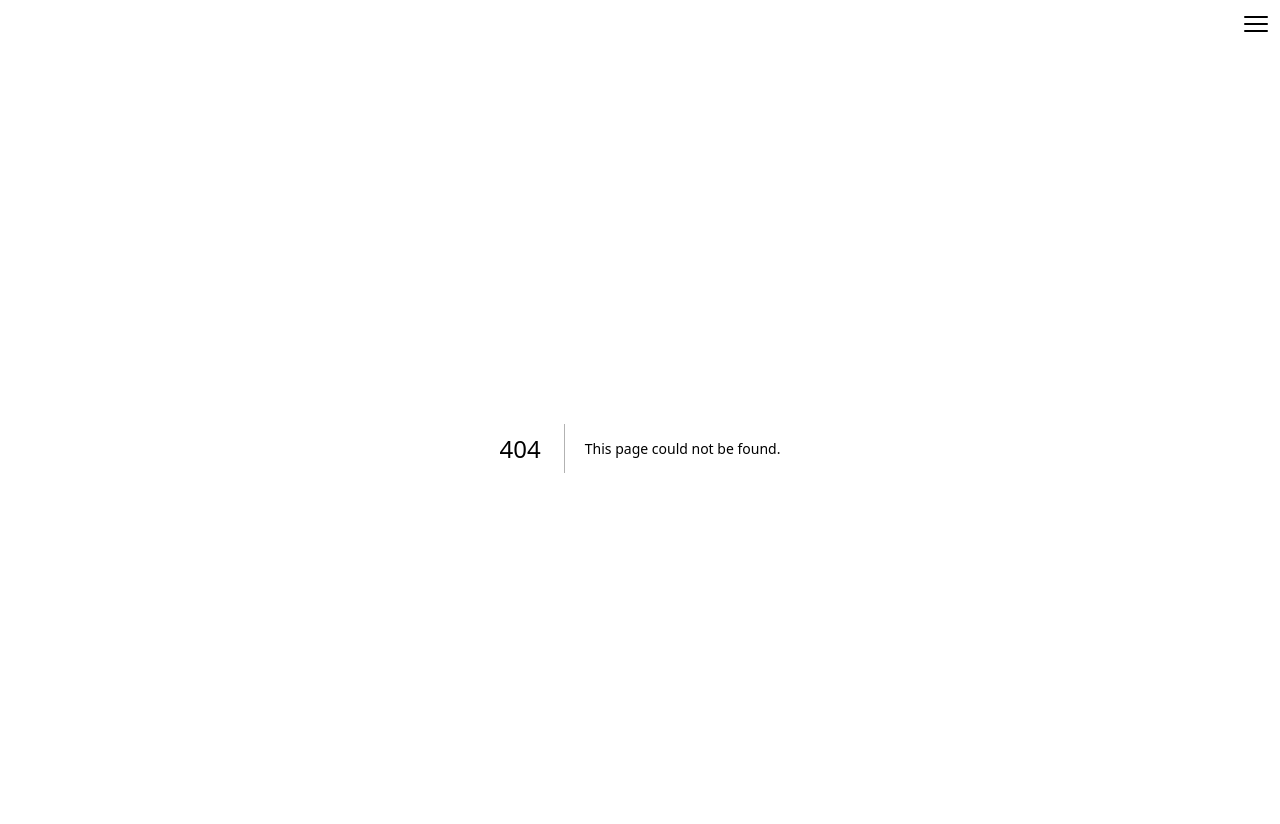
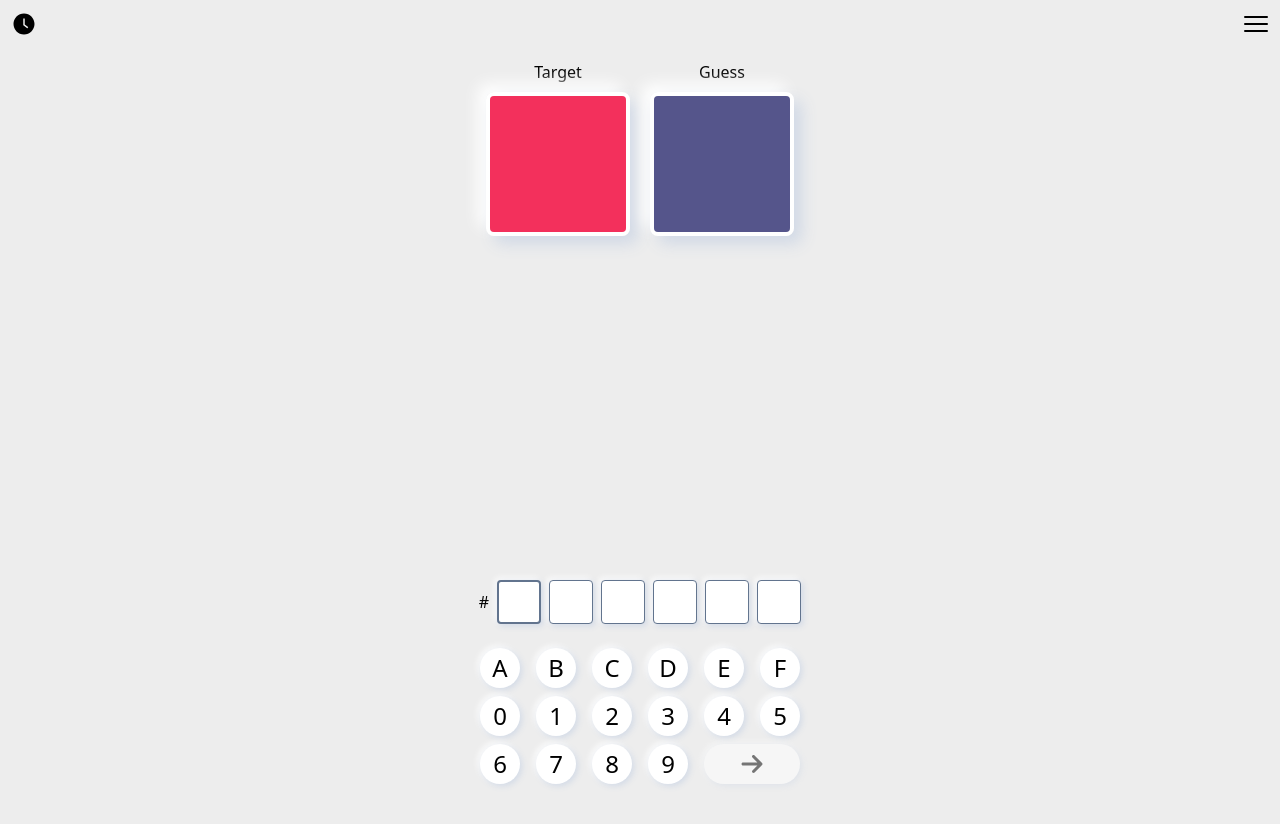
Before and after one commit to 19Nikola96/hexacodle, a Next.js app: page /unlimited in a window 1280 px wide. Before the commit this address had no page. Shown: the top 824 px of the page. After the commit the page ends 800 px from the top, so only its background shows below. Built offline with nearby package versions, Linux system fonts and the light colour scheme.

Commit message:
Add unlimited mode

```diff
--- a/app/_cross_project/ui_components/Header.tsx
+++ b/app/_cross_project/ui_components/Header.tsx
@@ -6,13 +6,27 @@ import {
 } from "@/app/reusable_in_other_projetcs/Modal/Modal";
 import { useModal } from "@/app/reusable_in_other_projetcs/Modal/useModal";
 import Hamburger from "hamburger-react";
+import Link from "next/link";
+import { usePathname } from "next/navigation";
+import { useMemo } from "react";
+import { AiFillClockCircle } from "react-icons/ai";
+import { RiInfinityLine } from "react-icons/ri";
 
 const Header = () => {
   const { isOpen, openModal, closeModal, modalRef } = useModal();
+  const pathname = usePathname();
+  const isPathnameHome = useMemo(() => pathname === "/", [pathname]);
 
   return (
     <>
-      <div className="flex justify-end z-40">
+      <div className="flex justify-between z-40 items-center">
+        <Link href={isPathnameHome ? "/unlimited" : "/"} className="p-3">
+          {isPathnameHome ? (
+            <RiInfinityLine size={24} />
+          ) : (
+            <AiFillClockCircle size={24} />
+          )}
+        </Link>
         <Hamburger
           onToggle={(toggled) => {
             if (toggled) {
@@ -28,7 +42,7 @@ const Header = () => {
       <Modal
         modalRef={modalRef}
         isOpen={isOpen}
-        className="h-full w-full rounded-none p-0"
+        className="h-full w-full rounded-none pt-14 px-8 flex justify-end"
         customModalAnimation={ModalAnimation.menu}
       >
         <div></div>
--- a/app/_use_cases/Hexacodle/domain/useHexacodle.ts
+++ b/app/_use_cases/Hexacodle/domain/useHexacodle.ts
@@ -26,7 +26,11 @@ type UseHexacodleReturn = {
   validateGuess: () => void;
 };
 
-export const useHexacodle = (): UseHexacodleReturn => {
+type UseHexacodleParams = { isUnlimited: boolean | undefined };
+
+export const useHexacodle = ({
+  isUnlimited,
+}: UseHexacodleParams): UseHexacodleReturn => {
   const [selectedTile, setSelectedTile] = useState<string>("1");
   const [guessedHexColors, setGuessedHexColors] = useState<Guess[]>([]);
   const [currentGuess, setCurrentGuess] = useState<Guess>(
@@ -40,8 +44,11 @@ export const useHexacodle = (): UseHexacodleReturn => {
     [lastGuess],
   );
   const targetHexColor = useMemo(
-    () => generateHexColorWithSeed(computeTodayDateIntoSeed()),
-    [],
+    () =>
+      generateHexColorWithSeed(
+        isUnlimited ? Math.random() : computeTodayDateIntoSeed(),
+      ),
+    [isUnlimited],
   );
 
   const targetHexColorMap = useMemo(() => {
--- a/app/_use_cases/Hexacodle/ui_components/EmojiGuesses.tsx
+++ b/app/_use_cases/Hexacodle/ui_components/EmojiGuesses.tsx
@@ -9,7 +9,7 @@ type EmojiGuessesProps = {
 const EmojiGuesses = ({ finalGuesses }: EmojiGuessesProps) => {
   return (
     <div className="flex flex-col items-center gap-2">
-      <span>{"Congrats ! that's it for today!"}</span>
+      <span>Congrats !</span>
       <div className="flex flex-col items-center gap-0.5 overflow-auto p-2">
         {finalGuesses.map((guess: Guess, index) => {
           return (
--- a/app/_use_cases/Hexacodle/ui_components/Hexacodle.tsx
+++ b/app/_use_cases/Hexacodle/ui_components/Hexacodle.tsx
@@ -8,7 +8,9 @@ import Guesses from "@/app/_use_cases/Hexacodle/ui_components/Guesses";
 import KeyBoard from "@/app/_use_cases/Hexacodle/ui_components/KeyBoard";
 import { Modal } from "@/app/reusable_in_other_projetcs/Modal/Modal";
 
-const Hexacodle = () => {
+type HexacodleProps = { isUnlimited?: boolean | undefined };
+
+const Hexacodle = ({ isUnlimited }: HexacodleProps) => {
   const {
     targetHexColor,
     guessedHexColors,
@@ -20,7 +22,7 @@ const Hexacodle = () => {
     setSelectedTile,
     updateGuess,
     validateGuess,
-  } = useHexacodle();
+  } = useHexacodle({ isUnlimited });
 
   return (
     <>
--- /dev/null
+++ b/app/unlimited/page.tsx
@@ -0,0 +1,9 @@
+import Hexacodle from "@/app/_use_cases/Hexacodle/ui_components/Hexacodle";
+
+export default function Unlimited() {
+  return (
+    <div className="h-[calc(100dvh-48px)]">
+      <Hexacodle isUnlimited={true} />
+    </div>
+  );
+}
```
